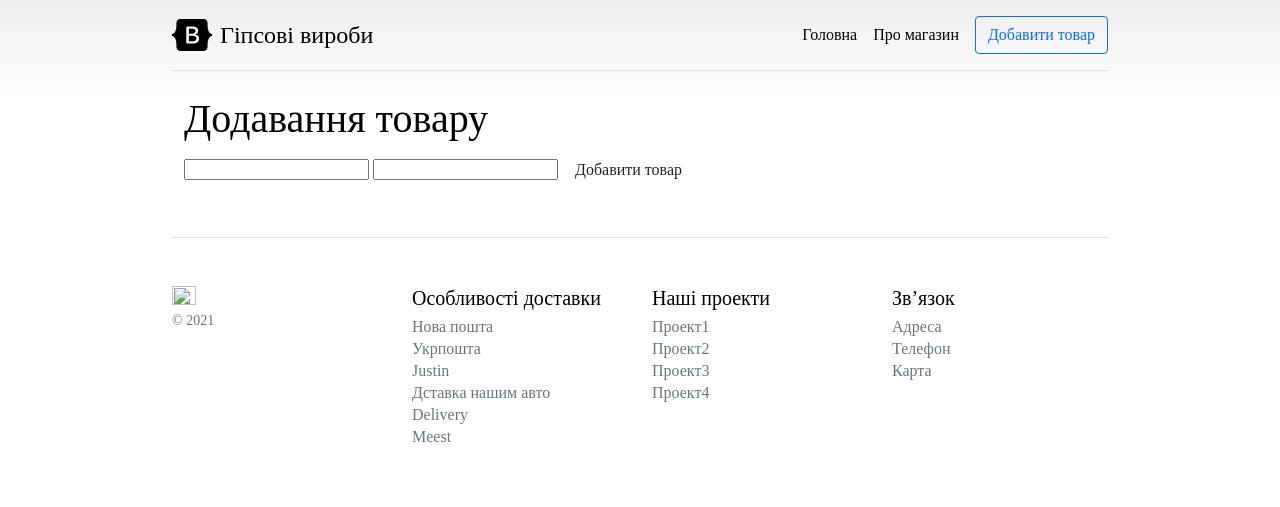
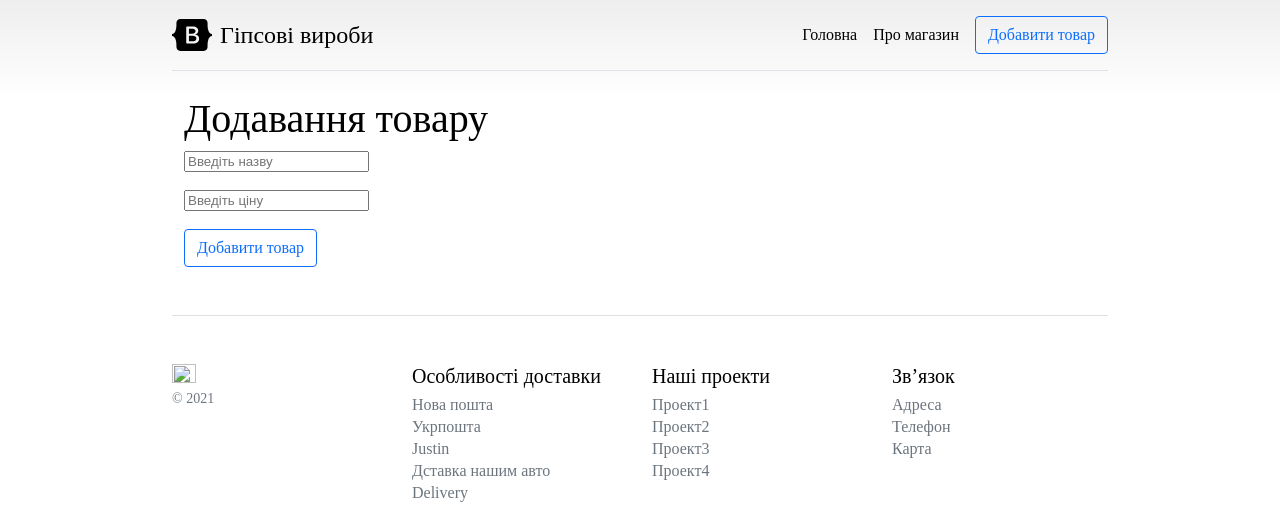
Before and after one commit to 0brain/shop, a Flask app: page /create in a window 1280 px wide. Shown: the top 507 px of the page. Run offline with Flask 2, Linux system fonts and the light colour scheme.

Commit message:
Вніс зміни в форму додавання товару.

```diff
--- a/templates/create.html
+++ b/templates/create.html
@@ -8,9 +8,9 @@
 <div class="container">
     <h1>Додавання товару</h1>
     <form method="post">
-        <input type="text" class="form-control" name="title" id="title">
-        <input type="number" class="form-control" name="price" id="price">
-        <button class="btn btn-success" type="submit">Добавити товар</button>
+        <input type="text" class="form-control" name="title" id="title" placeholder="Введіть назву"><br><br>
+        <input type="number" class="form-control" name="price" id="price" placeholder="Введіть ціну"><br><br>
+        <button class="btn btn-outline-primary" type="submit">Добавити товар</button>
     </form>
 </div>
 {% endblock %}
```
